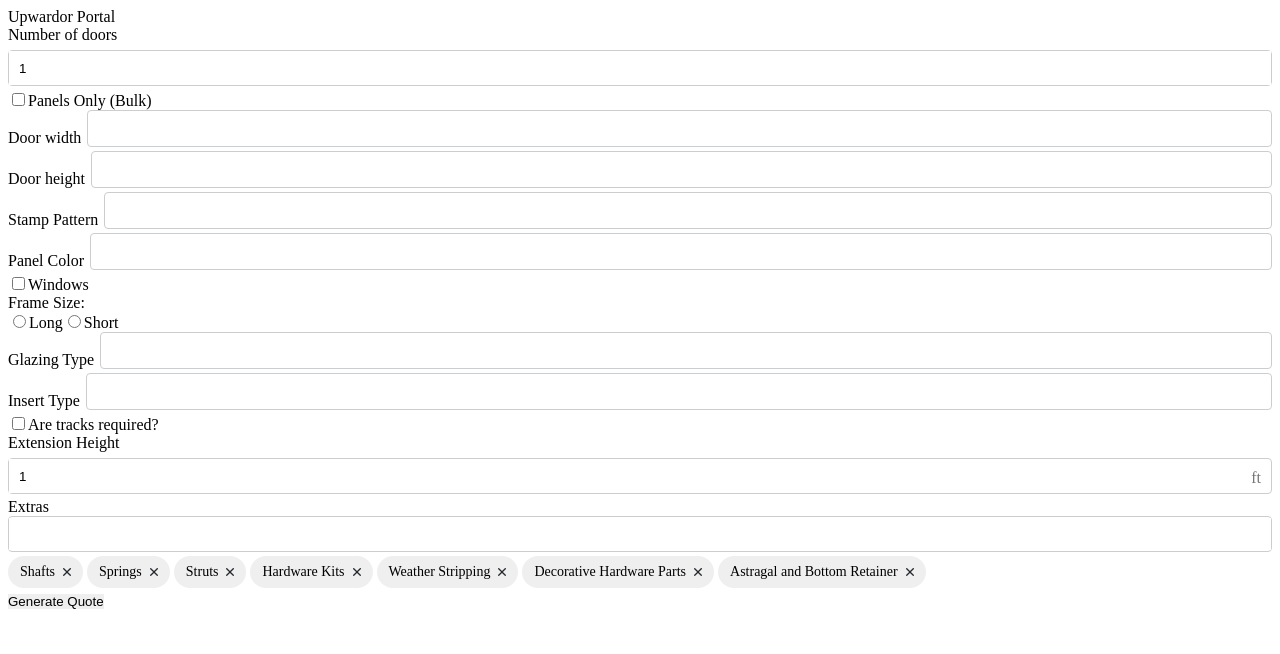
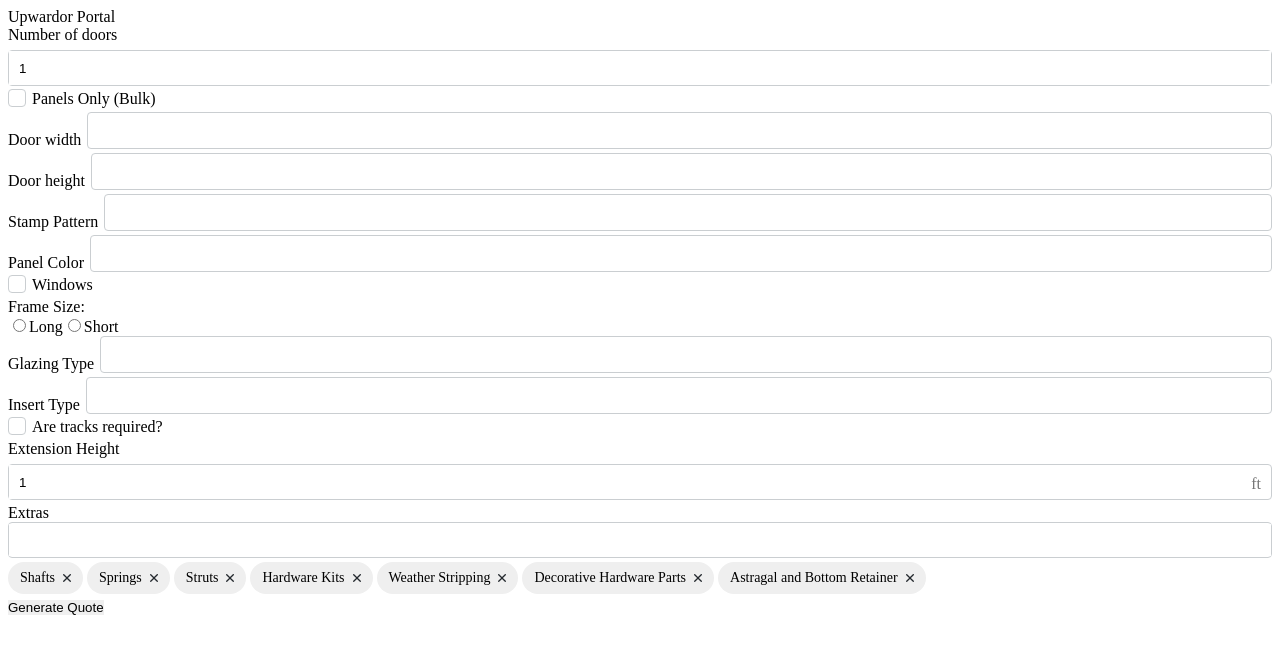
Before and after one commit to Sourav-Patteri/UpwardorPortalVue, a Vue app: page / in a window 1280 px wide. Shown: the top 654 px of the page. Built offline with nearby package versions, Linux system fonts and the light colour scheme.

Commit message:
Update checkboxes in QuoteGenerator to use ControlInput component

```diff
--- a/src/components/QuoteGenerator.vue
+++ b/src/components/QuoteGenerator.vue
@@ -14,8 +14,12 @@
     </div>
 
     <div class='form-value__container'>
-      <input id='bulk-panels' type='checkbox' v-model='isPanelsOnlyOrder'/>
-      <label for='bulk-panels'>Panels Only (Bulk)</label>
+      <control-input
+        label='Panels Only (Bulk)'
+        :checked='isPanelsOnlyOrder'
+        @toggle='isPanelsOnlyOrder = !isPanelsOnlyOrder'
+      >
+      </control-input>
     </div>
 
     <div class='form-value__container'>
@@ -60,12 +64,20 @@
     </div>
 
     <div class='form-value__container'> <!-- FIXME: Verify this -->
-      <input id='has-windows' type='checkbox' v-model='hasWindows'/>
-      <label for='has-windows'>Windows</label>
+      <control-input
+        label='Windows'
+        :checked='hasWindows'
+        @toggle='hasWindows = !hasWindows'
+      >
+      </control-input>
 
       <span v-if='hasWindows'>
-        <input id='is-vertical-configuration' type='checkbox' v-model='isVerticalConfiguration'/>
-        <label for='is-vertical-configuration'>Vertical Configuration</label>
+      <control-input
+        label='Vertical Configuration'
+        :checked='isVerticalConfiguration'
+        @toggle='isVerticalConfiguration = !isVerticalConfiguration'
+      >
+      </control-input>
       </span>
     </div>
 
@@ -100,8 +112,12 @@
     </div>
 
     <div class='form-value__container'>
-      <input id='are-tracks-req' type='checkbox' v-model='areTracksRequired'/>
-      <label for='are-tracks-req'>Are tracks required?</label>
+      <control-input
+        label='Are tracks required?'
+        :checked='areTracksRequired'
+        @toggle='areTracksRequired = !areTracksRequired'
+      >
+      </control-input>
     </div>
 
     <div v-if='areTracksRequired'>
@@ -173,6 +189,7 @@ import { computed, ref } from 'vue';
 import MultiselectTypeahead from '@/components/lib/MultiselectTypeahead.vue';
 import FormInput from '@/components/lib/FormInput.vue';
 import FormSelect from '@/components/lib/FormSelect.vue';
+import ControlInput from '@/components/lib/ControlInput.vue';
 import {
   doorMeasurementsOptions,
   stampPatterns,
```
